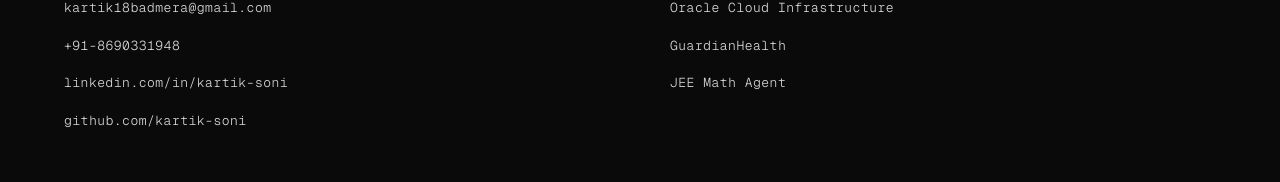
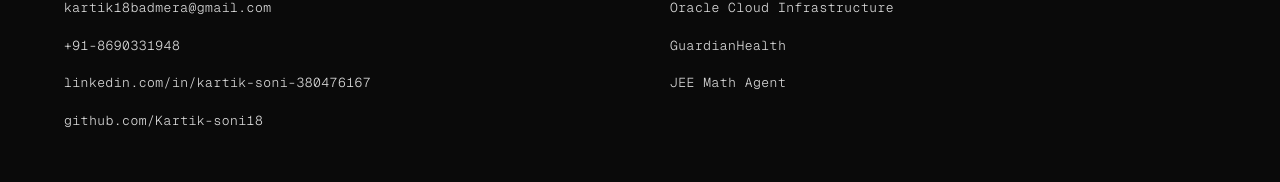
Before and after one commit to Kartik-soni18/kartik-soni18.github.io, a React (Vite) app: page / in a window 1280 px wide. Shown: the part 2821-3003 px from the top of the page. Built offline with nearby package versions, Linux system fonts and the light colour scheme.

Commit message:
Update GitHub and LinkedIn links

```diff
--- a/src/config.ts
+++ b/src/config.ts
@@ -183,8 +183,8 @@
       links: [
         { label: "kartik18badmera@gmail.com", href: "mailto:kartik18badmera@gmail.com" },
         { label: "+91-8690331948", href: "tel:+91-8690331948" },
-        { label: "linkedin.com/in/kartik-soni", href: "https://linkedin.com/in/kartik-soni" },
-        { label: "github.com/kartik-soni", href: "https://github.com/kartik-soni" },
+        { label: "linkedin.com/in/kartik-soni-380476167", href: "https://www.linkedin.com/in/kartik-soni-380476167" },
+        { label: "github.com/Kartik-soni18", href: "https://github.com/Kartik-soni18" },
       ],
     },
     {
@@ -198,7 +198,7 @@
   ],
   copyright: "\u00A9 2026 Kartik Soni. All rights reserved.",
   bottomLinks: [
-    { label: "LinkedIn", href: "https://linkedin.com/in/kartik-soni" },
-    { label: "GitHub", href: "https://github.com/kartik-soni" },
+    { label: "LinkedIn", href: "https://www.linkedin.com/in/kartik-soni-380476167" },
+    { label: "GitHub", href: "https://github.com/Kartik-soni18" },
   ],
 };
```
